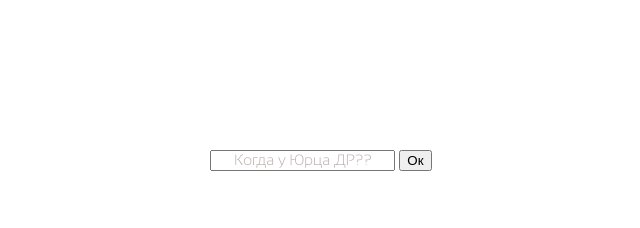
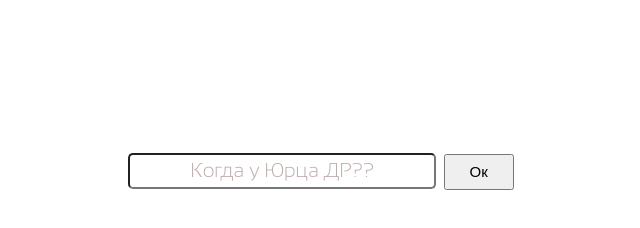
Before and after one commit to Yurii-Shutkin/kogda_u_yurtsa_dr, a plain HTML site: page index.html in a window 1280 px wide. Shown: the whole page, without its empty margins (234-874 px from the left). Drawn offline with Linux system fonts and the light colour scheme.

Commit message:
Update style.css

```diff
--- a/css/style.css
+++ b/css/style.css
@@ -1,21 +1,21 @@
 ::-webkit-input-placeholder {color:#bdadab;
     font-family: 'Sansation_Light';
-    font-size: 15px;
+    font-size: 20px;
     text-align: center;
     }
 ::-moz-placeholder          {color:#bdadab;
     font-family: 'Sansation_Light';
-    font-size: 15px;
+    font-size: 20px;
     text-align: center;
     }            /* Firefox 19+ */
 :-moz-placeholder           {color:#bdadab;
     font-family: 'Sansation_Light';
-    font-size: 15px;                 /* Firefox 18- */
+    font-size: 20px;                 /* Firefox 18- */
     text-align: center;
     }
 :-ms-input-placeholder      {color:#bdadab;
     font-family: 'Sansation_Light';
-    font-size: 15px;
+    font-size: 20px;
     text-align: center;
     }
 
@@ -31,6 +31,7 @@ body {
     font-family: 'Sansation_Light';
     margin: 0;
     padding: 0;
+    font-size: 30px;
 }
 
 .invalid {
@@ -49,10 +50,6 @@ body {
      color: #07cc07;
 }
 
-.input_date {
-    outline: none;
-}
-
 .container {
     max-width: 1110px;
 }
@@ -62,3 +59,18 @@ body {
     text-align: center;
     align-self: center;
 }
+
+.input_date {
+    font-family: 'Sansation_Light';
+    outline: none;
+    height: 30px;
+    width: 300px;
+    font-size: 20px;
+    border-radius: 5px;
+}
+
+.btn {
+    height: 36px;
+    width: 70px;
+    font-size: 15px;
+}
```
